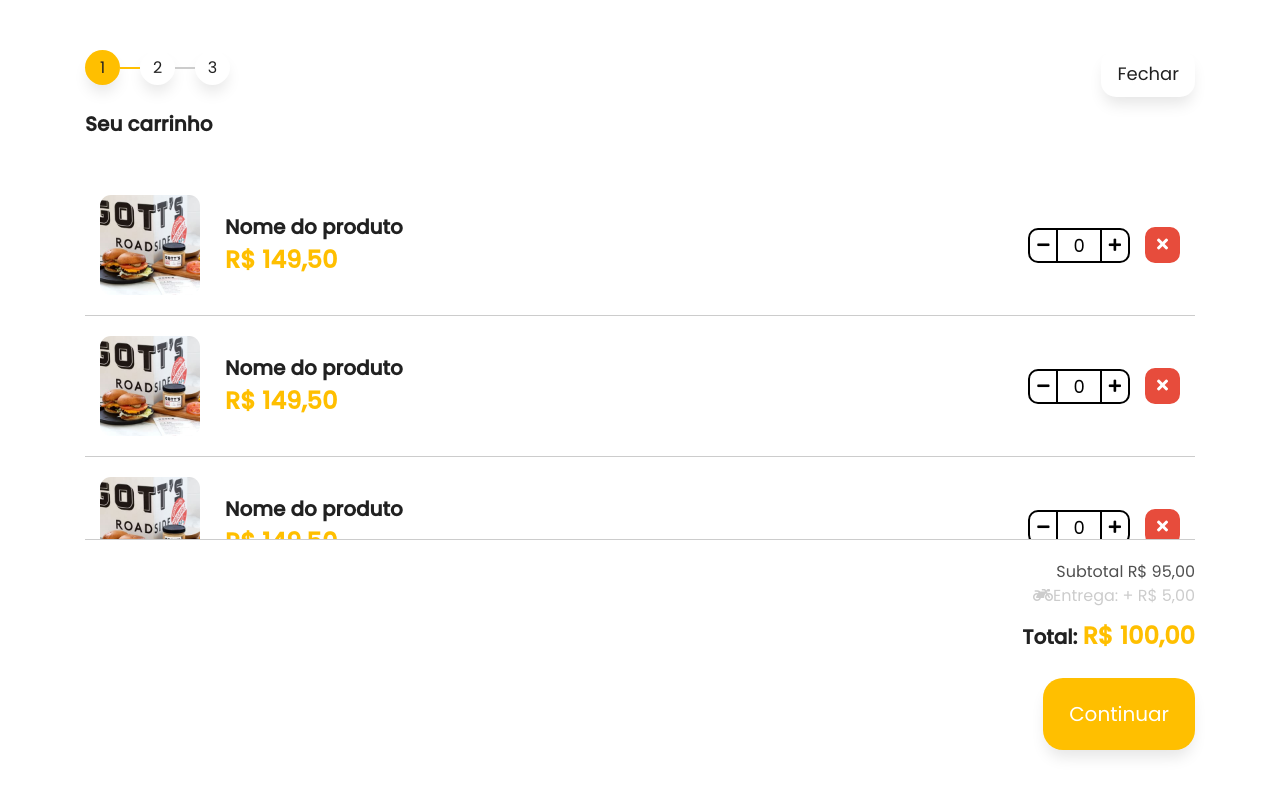
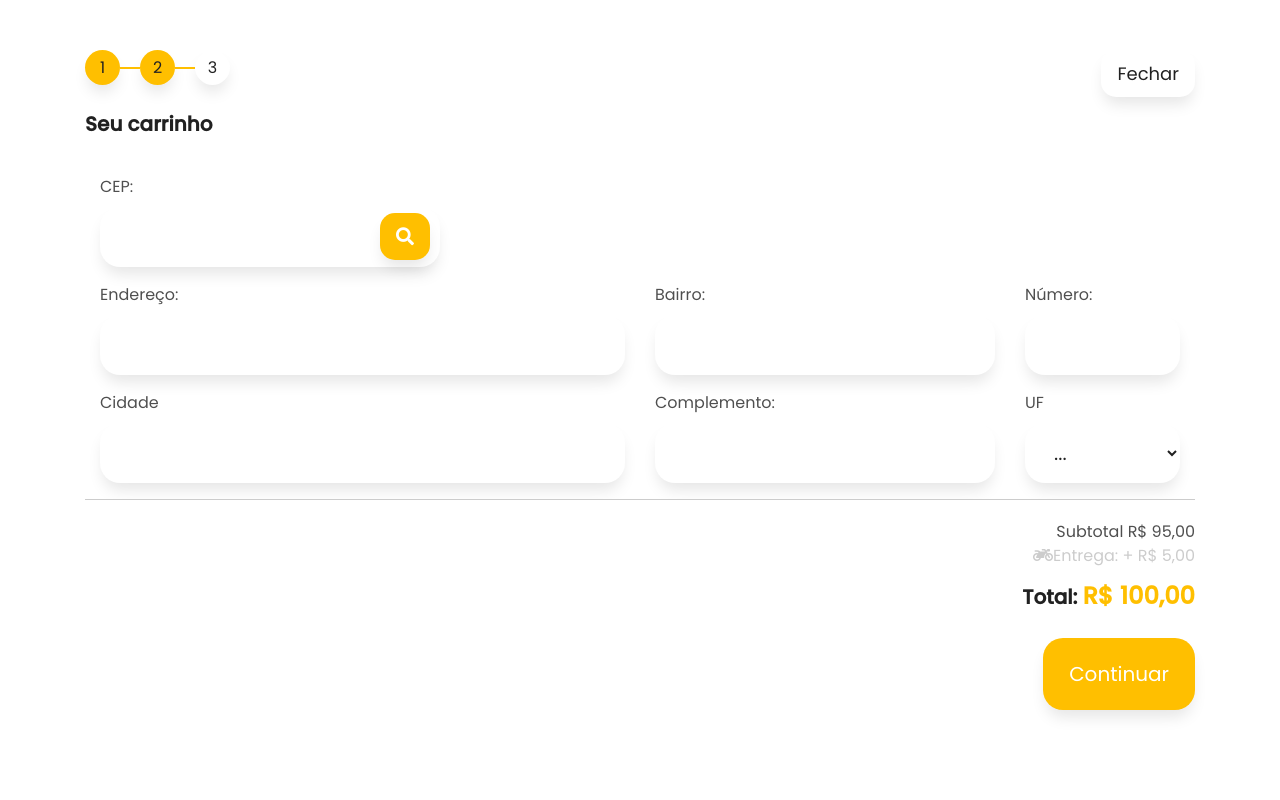
Before and after one commit to Adrianocros/cardapioApi, a plain HTML site: page index.html in a window 1280 px wide. Shown: the top 800 px of the page. Drawn offline with Linux system fonts and the light colour scheme.

Commit message:
Layout Carrinho pt02 - Endereço de entrega

```diff
--- a/css/styles.css
+++ b/css/styles.css
@@ -634,3 +634,28 @@ justify-content: start;
     color: var(--color-primary);
     font-size: 24px;
 }
+
+.form-control{
+    background-color: var(--color-white);
+    color: var(--color-black)!important;
+    border-radius: 20px;
+    padding: 15px 25px;
+    font-size: 20px;
+    box-shadow: 0px 10px 15px -3px rgba(0, 0, 0,0.1)!important;
+    border: none!important ;
+}
+
+select.form-control{
+    height: 60px!important;
+}
+
+.container-cep .form-control{
+    padding-right: 75px;
+
+}
+
+.container-cep .btn{
+    position: absolute;
+    right: 25px;
+    top: 38px;
+}
--- a/index.html
+++ b/index.html
@@ -473,18 +473,18 @@
             </a>
             <div class="etapas">
                 <div class="etapa etapa1 active">1</div>
-                <div class="etapa etapa2">2</div>
+                <div class="etapa etapa2 active">2</div>
                 <div class="etapa etapa3">3</div>
             </div>
             <p class="title-carrinho mt-4">
                 <b id="lblTituloEtapa">Seu carrinho</b>
             </p>
-        </div>
+        </div><!--container-mheader-->
+    </div><!--modal-header-->
 
-    </div><!--modal-header-->
     <div class="m-body">
         <div class="container">
-            <div class="row mr-0 ml-0" id="itensCarrinho">
+            <div id="itensCarrinho" class="row mr-0 ml-0 hidden" >
 
                 <div class="col-12 item-carrinho">
                     <div class="img-produto">
@@ -501,92 +501,93 @@
                         <span class="btn btn-remove"><i class="fa fa-times"></i></span>
                     </div>
                 </div><!--item-carrinho-->
+            </div><!--itensCarrinho-->
 
-                <div class="col-12 item-carrinho">
-                    <div class="img-produto">
-                        <img src="./img/cardapio/burguers/gotts-complete-cheeseburger-kit-for-8.092aa049d00286fa1733d720decc782e.jpg" alt="">
+            <div class="row mr-0 ml-0" id="localEntrega" >
+                <div class="col-4">
+                    <div class="form-group container-cep">
+                        <label>CEP:</label>
+                        <input id="txtCEP" type="text" class="form-control">
+                        <a class="btn btn-yellow btn-sm"><i class="fa fa-search"></i></a>
                     </div>
-                    <div class="dados-produto">
-                        <p class="title-produto"><b>Nome do produto</b></p>
-                        <p class="price-produto"><b>R$ 149,50</b></p>
+                </div>
+                <div class="col-8"></div>
+
+                <div class="col-6">
+                    <div class="form-group">
+                        <label>Endereço:</label>
+                        <input id="txtEndereco" type="text" class="form-control">
                     </div>
-                    <div class="add-carrinho">
-                        <span class="btn-menos"><i class="fa fa-minus"></i></span>
-                        <span class="add-numero-itens">0</span>
-                        <span class="btn-mais"><i class="fa fa-plus"></i></span>
-                        <span class="btn btn-remove"><i class="fa fa-times"></i></span>
+                </div>
+                <div class="col-4">
+                    <div class="form-group">
+                        <label>Bairro:</label>
+                        <input id="txtBairro" type="text" class="form-control">
                     </div>
-                </div><!--item-carrinho-->
+                </div>
+                <div class="col-2">
+                    <div class="form-group">
+                        <label>Número:</label>
+                        <input id="txtNumero" type="text" class="form-control">
+                    </div>
+                </div>
 
-                <div class="col-12 item-carrinho">
-                    <div class="img-produto">
-                        <img src="./img/cardapio/burguers/gotts-complete-cheeseburger-kit-for-8.092aa049d00286fa1733d720decc782e.jpg" alt="">
+
+                <div class="col-6">
+                    <div class="form-group">
+                        <label>Cidade</label>
+                        <input id="txtCidade" type="text" class="form-control">
                     </div>
-                    <div class="dados-produto">
-                        <p class="title-produto"><b>Nome do produto</b></p>
-                        <p class="price-produto"><b>R$ 149,50</b></p>
+                </div>
+                <div class="col-4">
+                    <div class="form-group">
+                        <label>Complemento:</label>
+                        <input id="txtComplemento" type="text" class="form-control">
                     </div>
-                    <div class="add-carrinho">
-                        <span class="btn-menos"><i class="fa fa-minus"></i></span>
-                        <span class="add-numero-itens">0</span>
-                        <span class="btn-mais"><i class="fa fa-plus"></i></span>
-                        <span class="btn btn-remove"><i class="fa fa-times"></i></span>
+                </div>
+                <div class="col-2">
+                    <div class="form-group">
+                        <label>UF</label>
+                        <select class="form-control" id="ddlUf">
+                            <option value="-1">...</option>
+                            <option value="AC">AC</option>
+                            <option value="AL">AL</option>
+                            <option value="AP">AP</option>
+                            <option value="AM">AM</option>
+                            <option value="BA">BA</option>
+                            <option value="CE">CE</option>
+                            <option value="DF">DF</option>
+                            <option value="ES">ES</option>
+                            <option value="GO">GO</option>
+                            <option value="MA">MA</option>
+                            <option value="MT">MT</option>
+                            <option value="MS">MS</option>
+                            <option value="MG">MG</option>
+                            <option value="PA">PA</option>
+                            <option value="PB">PB</option>
+                            <option value="PR">PR</option>
+                            <option value="PE">PE</option>
+                            <option value="PI">PI</option>
+                            <option value="RJ">RJ</option>
+                            <option value="RN">RN</option>
+                            <option value="RS">RS</option>
+                            <option value="RO">RO</option>
+                            <option value="RR">RR</option>
+                            <option value="SC">SC</option>
+                            <option value="SP">SP</option>
+                            <option value="SE">SE</option>
+                            <option value="TO">TO</option>
+                        </select>
                     </div>
-                </div><!--item-carrinho-->
+                </div>
+            </div><!--localEntrega-->
 
-                <div class="col-12 item-carrinho">
-                    <div class="img-produto">
-                        <img src="./img/cardapio/burguers/gotts-complete-cheeseburger-kit-for-8.092aa049d00286fa1733d720decc782e.jpg" alt="">
-                    </div>
-                    <div class="dados-produto">
-                        <p class="title-produto"><b>Nome do produto</b></p>
-                        <p class="price-produto"><b>R$ 149,50</b></p>
-                    </div>
-                    <div class="add-carrinho">
-                        <span class="btn-menos"><i class="fa fa-minus"></i></span>
-                        <span class="add-numero-itens">0</span>
-                        <span class="btn-mais"><i class="fa fa-plus"></i></span>
-                        <span class="btn btn-remove"><i class="fa fa-times"></i></span>
-                    </div>
-                </div><!--item-carrinho-->
+            <div class="row mr-0 ml-0" id="resumoCarrinho hidden" >
 
-                <div class="col-12 item-carrinho">
-                    <div class="img-produto">
-                        <img src="./img/cardapio/burguers/gotts-complete-cheeseburger-kit-for-8.092aa049d00286fa1733d720decc782e.jpg" alt="">
-                    </div>
-                    <div class="dados-produto">
-                        <p class="title-produto"><b>Nome do produto</b></p>
-                        <p class="price-produto"><b>R$ 149,50</b></p>
-                    </div>
-                    <div class="add-carrinho">
-                        <span class="btn-menos"><i class="fa fa-minus"></i></span>
-                        <span class="add-numero-itens">0</span>
-                        <span class="btn-mais"><i class="fa fa-plus"></i></span>
-                        <span class="btn btn-remove"><i class="fa fa-times"></i></span>
-                    </div>
-                </div><!--item-carrinho-->
+            </div><!--resumoCarrinho-->
+        </div><!--container-m-body-->
+    </div><!--modal-body-->
 
-                <div class="col-12 item-carrinho">
-                    <div class="img-produto">
-                        <img src="./img/cardapio/burguers/gotts-complete-cheeseburger-kit-for-8.092aa049d00286fa1733d720decc782e.jpg" alt="">
-                    </div>
-                    <div class="dados-produto">
-                        <p class="title-produto"><b>Nome do produto</b></p>
-                        <p class="price-produto"><b>R$ 149,50</b></p>
-                    </div>
-                    <div class="add-carrinho">
-                        <span class="btn-menos"><i class="fa fa-minus"></i></span>
-                        <span class="add-numero-itens">0</span>
-                        <span class="btn-mais"><i class="fa fa-plus"></i></span>
-                        <span class="btn btn-remove"><i class="fa fa-times"></i></span>
-                    </div>
-                </div><!--item-carrinho-->
-
-            </div>
-            <div class="row mr-0 ml-0" id="localEntreg hidden" ></div>
-            <div class="row mr-0 ml-0" id="resumoCarrinho hidden" ></div>
-        </div>
-    </div><!--modal-body-->
     <div class="m-footer">
         <div class="container">
             <div class="container-total text-right mb-4">
@@ -607,9 +608,10 @@
             <a href="" class="btn btn-yellow float-right hidden" id="btnEtapaEndereco">Revisar Pedido</a>
             <a href="" class="btn btn-yellow float-right hidden" id="btnEtapaEnviar">Enviar Pedido</a>
             <a href="" class="btn btn-white float-right mr-3 hidden " id="btnVoltar">Voltar</a>
-        </div>
+        </div><!--container-m-footer-->
     </div><!--modal-footer-->
-   </div>
+</div>
+
 
    <script type="text/javascript" src="./js/jquery-1.12.4.min.js"></script>
    <script type="text/javascript" src="./js/modernizr-3.5.0.min.js"></script>
```
